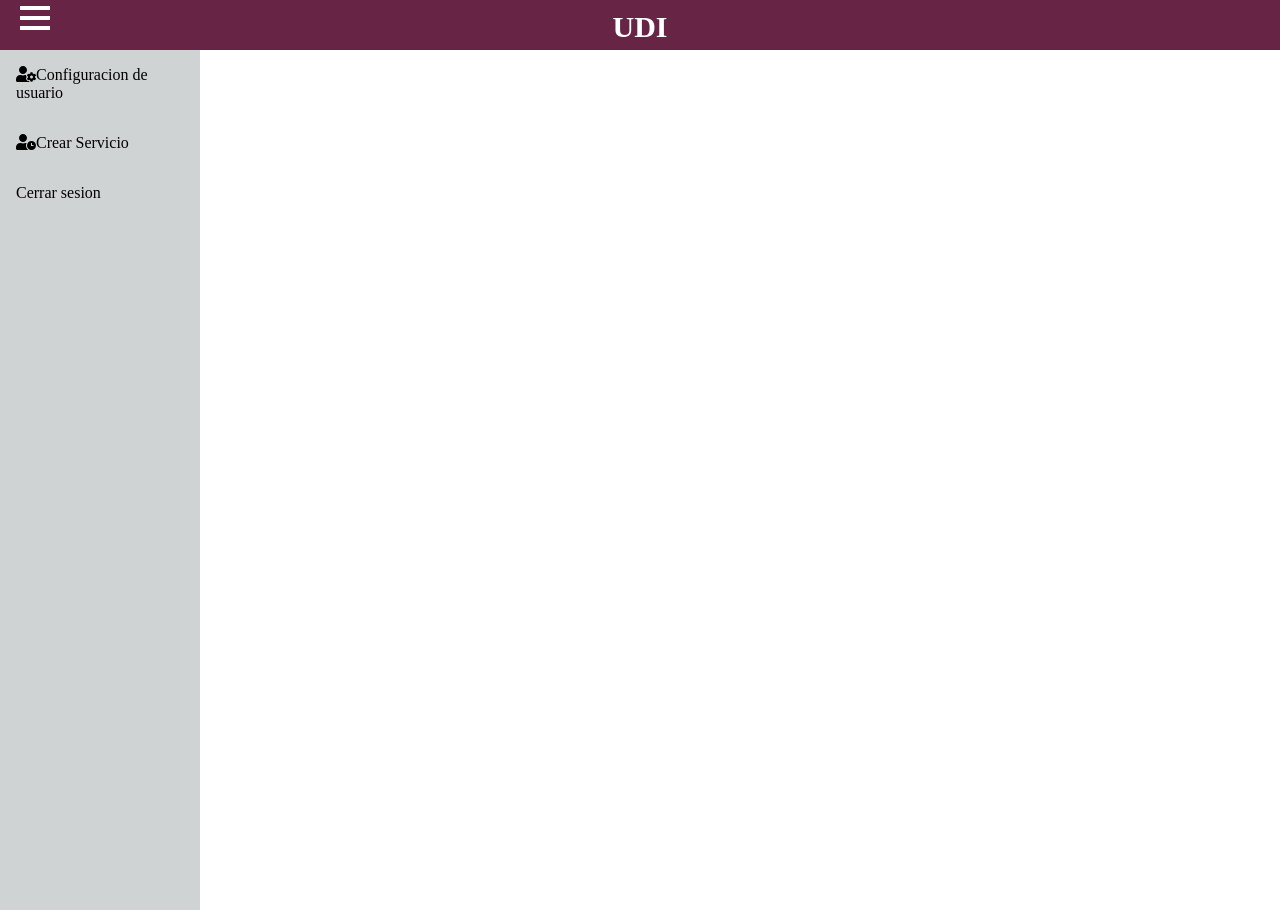
After one commit to Alejandrow1092/hojaServicio, a PHP site: page /inicio.html in a window 1280 px wide. The commit adds this page. Run offline with PHP 8.4, Linux system fonts and the light colour scheme; some libraries are stand-ins or nearby versions.

Commit message:
agregue la pagina inicio

```diff
--- /dev/null
+++ b/inicio.html
@@ -0,0 +1,58 @@
+<!DOCTYPE html>
+<html>
+    <head>
+        <title>Inicio</title>
+
+        <meta name="viewport" content="widht=device-widht, user-scalable=no, initial-scale=1.0, maximum-scale=1.0, minimun-scale=1.0">
+        <script src="https://ajax.googleapis.com/ajax/libs/jquery/3.3.1/jquery.min.js"></script>
+        <script src="https://ajax.googleapis.com/ajax/libs/jquery/3.3.1/jquery.min.js"></script>
+        <link href="static/css/inicio.css" type="text/css" rel="stylesheet">
+        <script src="static/javascript/index.js"></script>
+         <!-- Los iconos tipo Solid de Fontawesome-->
+         <link rel="stylesheet" href="https://use.fontawesome.com/releases/v5.0.8/css/solid.css">
+         <script src="https://use.fontawesome.com/releases/v5.0.7/js/all.js"></script>
+    </head>
+
+
+
+    <body>
+
+        <div class="modal-dialog">
+            <!--Clase del encabezado de la pagina-->
+            <header class="header">
+
+                    <div class="container" onclick="myFunction(this)">
+                        <div class="bar1"></div>
+                        <div class="bar2"></div>
+                        <div class="bar3"></div>
+                    </div>
+                    <h4>UDI</h4>
+
+
+                </div>
+
+            </header>
+
+
+            <!--Clase de la parte central de la pagina-->
+            <div>
+
+
+            </div>
+
+            <!--Clase del menu de la pagina-->
+            <div class="menu">
+                <div class="sidebar">
+                    <a ><i class="fas fa-user-cog"></i>Configuracion de usuario</a>
+                    <a><i class="fas fa-user-clock"></i>Crear Servicio</a>
+                    <a>Cerrar sesion</a>
+                </div>
+
+
+
+            </div>
+        </div>
+
+    </body>
+
+</html>
--- a/static/css/index.css
+++ b/static/css/index.css
@@ -15,7 +15,9 @@ body {
     opacity: .85;
     padding: 25px 20px;
     box-shadow: 0px 0px 3px #848484;
+
     background-color: #3b4652;
+
 }
 
 .form-group input{
--- /dev/null
+++ b/static/css/inicio.css
@@ -0,0 +1,97 @@
+
+body{
+    margin: 0 auto;
+}
+
+.header{
+    position: absolute;
+    background-color: #682444;
+    min-width:100%;
+    height: 50px;
+    margin: 0 auto;
+}
+
+.container{
+    display: inline-block;
+    cursor: pointer;
+    position: relative;
+    left: 20px;
+
+}
+
+
+
+.bar1, .bar2, .bar3{
+    width: 30px;
+    height: 4px;
+    background-color: white;
+    margin: 6px 0;
+    transition: 0.4s;
+
+}
+
+.header h4{
+    margin: -30px auto;
+    text-align: center;
+    font-size: 30px;
+    color: white;
+}
+
+/*Se rota la primer barra*/
+.change .bar1{
+    -webkit-transform: rotate(-45deg) translate(-9x, 6px);
+    transform: rotate(-45deg) translate(-9px, 6px);
+}
+
+/*Se esconde la segunda barra*/
+.change .bar2{
+    opacity: 0;
+}
+
+/*Se rota la tercer barra*/
+
+.change .bar3{
+    -webkit-transform: rotate(45deg) translate(-8x, 8px);
+    transform: rotate(45deg) translate(-8px, -8px);
+}
+
+/*Estilo del menu despegable >>>>>>>>>>>>>>>>>>>>>>>>>>>>>>>>>>>>>>>>>>>>>>><*/
+
+.menu{
+    background-color: rgb(208, 211, 212);
+    position: fixed;
+    margin-top: 50px ;
+    width: 200px;
+    height: 100%;
+
+}
+
+.sidebar{
+    margin: 0;
+    padding: 0;
+    width: 200px;
+    background-color: rgb(208, 211, 212);
+    position: fixed;
+    height: 100%;
+    overflow: auto;
+    font-family: "Font Awesome\ 5 free";
+}
+
+.sidebar a {
+    display: block;
+    color: black;
+    padding: 16px;
+    text-decoration: none;
+  }
+
+  /* Active/current link */
+  .sidebar a {
+    background-color: ;
+    color: black;
+  }
+
+  /* Links on mouse-over */
+  .sidebar a:hover:not(.active) {
+    background-color: #555;
+    color: white;
+  }
--- /dev/null
+++ b/static/javascript/index.js
@@ -0,0 +1,3 @@
+function myFunction(x) {
+    x.classList.toggle("change");
+}
```
Also changed, not shown: index.html (+4 -7 lines), averts.html (added).
